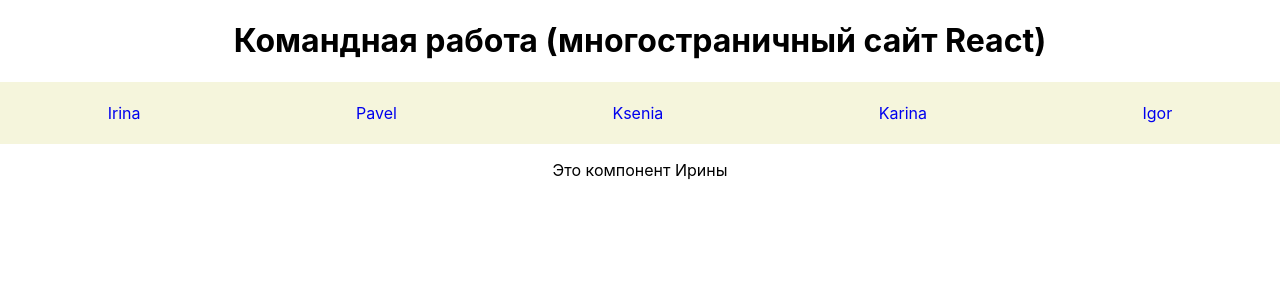
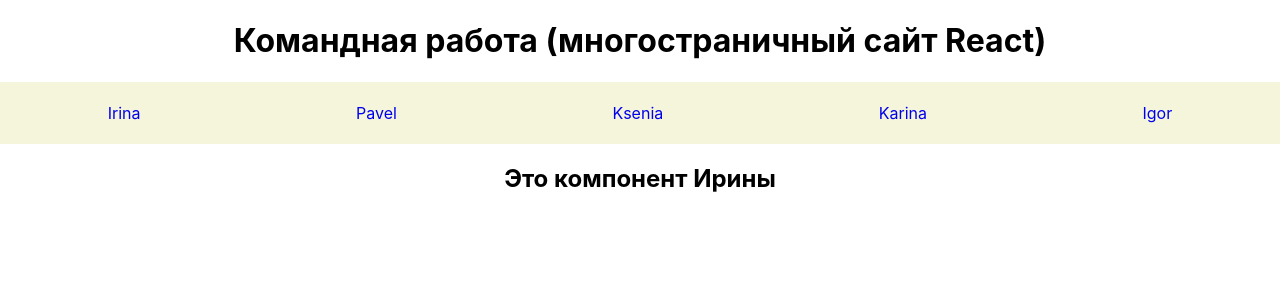
Before and after one commit to KseniaZelinger/comand_work, a React (Create React App) app: page /irina in a window 1280 px wide. Shown: the top 300 px of the page. Built offline with nearby package versions, Linux system fonts and the light colour scheme.

Commit message:
добавляет h2

```diff
--- a/src/components/Irina.jsx
+++ b/src/components/Irina.jsx
@@ -4,8 +4,9 @@ function Irina() {
 
     return (
         <div>
-            Это компонент Ирины
-        </div>
+            <h2>
+            Это компонент Ирины</h2>
+            </div>
     )
 }
 
```
